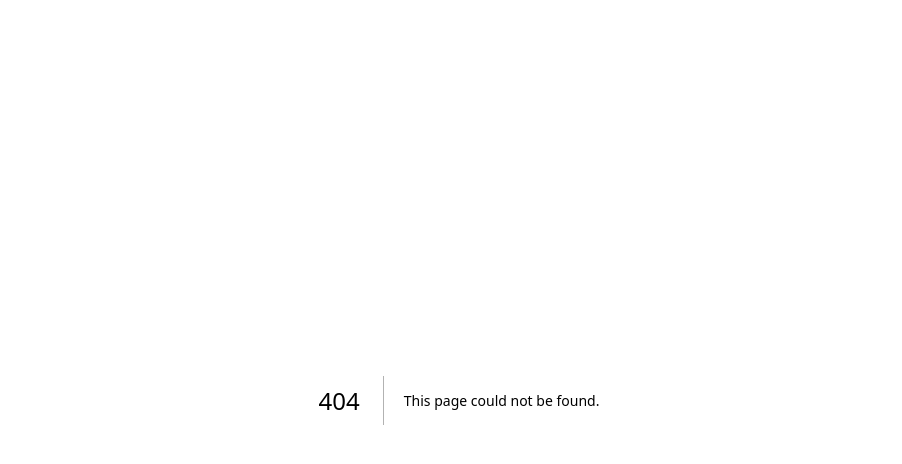
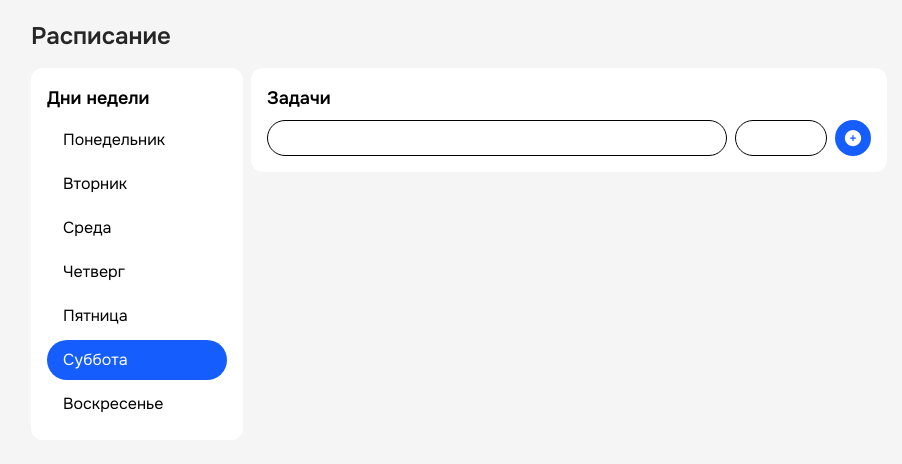
Before and after one commit to mkstas/nextjs-hackathon, a Next.js app: page /schedule in a window 1280 px wide. Before the commit this address had no page. Shown: the top 464 px of the page, without its empty margins (181-1083 px from the left). Built offline with nearby package versions, Linux system fonts and the light colour scheme.

Commit message:
feat: create main layout

```diff
--- a/src/app/layout.tsx
+++ b/src/app/layout.tsx
@@ -9,7 +9,9 @@ const onest = Onest({
 export default function IndexLayout({ children }: PropsWithChildren) {
   return (
     <html lang='ru' className={onest.className}>
-      <body>{children}</body>
+      <body className='bg-neutral-100'>
+        <main className='relative mx-auto max-w-4xl p-5'>{children}</main>
+      </body>
     </html>
   );
 }
--- a/src/app/page.tsx
+++ b/src/app/page.tsx
@@ -1,3 +1,16 @@
+import { ScheduleCard } from '@/widgets/schedule-card';
+
 export default function Index() {
-  return <div>Index</div>;
+  return (
+    <section className='grid grid-cols-4 gap-2'>
+      <ScheduleCard />
+      {Array(5)
+        .fill(0)
+        .map((_, index) => (
+          <div key={index} className='flex h-32 items-center justify-center rounded-xl bg-white p-4'>
+            <p>Пример виджета</p>
+          </div>
+        ))}
+    </section>
+  );
 }
--- /dev/null
+++ b/src/app/schedule/page.tsx
@@ -0,0 +1,10 @@
+import { ScheduleWeek } from '@/features/shedule-week';
+
+export default function Schedule() {
+  return (
+    <div className='space-y-4'>
+      <h1 className='text-2xl font-semibold text-neutral-800'>Расписание</h1>
+      <ScheduleWeek />
+    </div>
+  );
+}
--- /dev/null
+++ b/src/entities/card/index.tsx
@@ -0,0 +1,10 @@
+import { FC, PropsWithChildren } from 'react';
+import { cn } from '@/shared/common/cn';
+
+interface Props extends PropsWithChildren {
+  className?: string;
+}
+
+export const Card: FC<Props> = ({ children, className }) => {
+  return <div className={cn('rounded-xl bg-white p-4', className)}>{children}</div>;
+};
--- /dev/null
+++ b/src/features/shedule-week/create-task-form.tsx
@@ -0,0 +1,42 @@
+import { PlusCircleIcon } from '@heroicons/react/24/solid';
+import { FC } from 'react';
+import { SubmitHandler, useForm } from 'react-hook-form';
+
+interface Props {
+  day: number;
+}
+
+interface Inputs {
+  task: string;
+  time: string;
+}
+
+export const CreateTaskForm: FC<Props> = ({ day }) => {
+  const { register, handleSubmit, formState } = useForm<Inputs>({ mode: 'onSubmit' });
+
+  const onSubmit: SubmitHandler<Inputs> = data => {
+    console.log({ day, ...data });
+  };
+
+  return (
+    <form onSubmit={handleSubmit(onSubmit)} className='grid grid-cols-[5fr_1fr_auto] gap-2'>
+      <div className='grid'>
+        <input
+          {...register('task')}
+          className='w-full rounded-full border px-4 py-1.25 outline-none focus:border-blue-600 focus:ring focus:ring-blue-600'
+        />
+        {formState.errors.task && <p>{formState.errors.task.message}</p>}
+      </div>
+      <div className='grid'>
+        <input
+          {...register('time')}
+          className='w-full rounded-full border px-4 py-1.25 outline-none focus:border-blue-600 focus:ring focus:ring-blue-600'
+        />
+        {formState.errors.task && <p>{formState.errors.task.message}</p>}
+      </div>
+      <button className='cursor-pointer rounded-full bg-blue-600 p-2'>
+        <PlusCircleIcon className='size-5 text-white' />
+      </button>
+    </form>
+  );
+};
--- /dev/null
+++ b/src/features/shedule-week/index.tsx
@@ -0,0 +1,42 @@
+'use client';
+
+import { FC, useEffect, useState } from 'react';
+import { cn } from '@/shared/common/cn';
+import { CreateTaskForm } from './create-task-form';
+
+export const ScheduleWeek: FC = () => {
+  const week = ['Понедельник', 'Вторник', 'Среда', 'Четверг', 'Пятница', 'Суббота', 'Воскресенье'];
+
+  const [currentDay, setCurrentDay] = useState<number>(0);
+
+  useEffect(() => {
+    const date = new Date();
+    setCurrentDay(date.getDay());
+  }, []);
+
+  return (
+    <div className='grid grid-cols-[1fr_3fr] items-start gap-2'>
+      <div className='space-y-2 rounded-xl bg-white p-4'>
+        <p className='text-lg font-semibold'>Дни недели</p>
+        <ul className='grid gap-y-1'>
+          {week.map((day, index) => (
+            <button
+              key={index}
+              className={cn('cursor-pointer rounded-full px-4 py-2 text-start', {
+                'hover:bg-neutral-100': currentDay !== index + 1,
+                'bg-blue-600 text-white': currentDay === index + 1,
+              })}
+              onClick={() => setCurrentDay(index + 1)}
+            >
+              {day}
+            </button>
+          ))}
+        </ul>
+      </div>
+      <div className='space-y-2 rounded-xl bg-white p-4'>
+        <p className='text-lg font-semibold'>Задачи</p>
+        <CreateTaskForm day={currentDay} />
+      </div>
+    </div>
+  );
+};
--- /dev/null
+++ b/src/widgets/schedule-card/index.tsx
@@ -0,0 +1,10 @@
+import { FC } from 'react';
+import Link from 'next/link';
+
+export const ScheduleCard: FC = () => {
+  return (
+    <Link href='/schedule' className='col-span-2 h-32'>
+      <div className='h-full rounded-xl bg-white p-4'></div>
+    </Link>
+  );
+};
```
Also changed, not shown: 1 other file (tests, documents, lock files or other folders).
